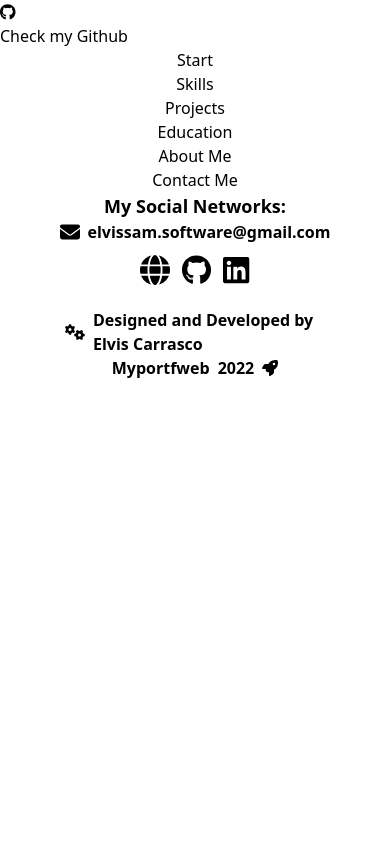
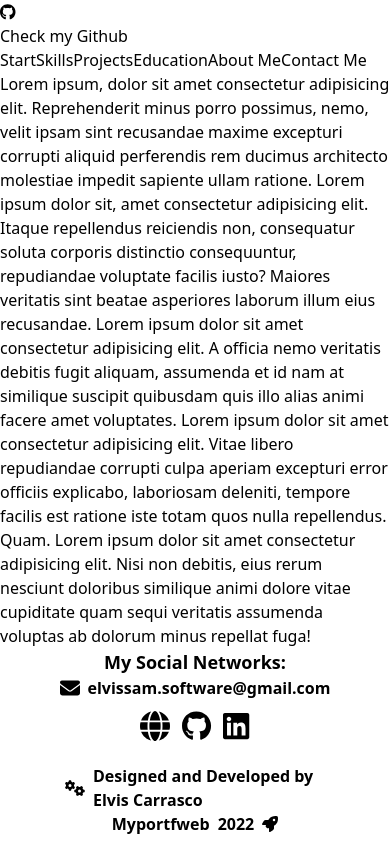
Before and after one commit to Elvissamir/Myportfwebwr, a React (Create React App) app: page / in a window 390 px wide. Built offline with nearby package versions, Linux system fonts and the light colour scheme.

Commit message:
Add Home and MobileMenu components

```diff
--- a/src/App.tsx
+++ b/src/App.tsx
@@ -1,15 +1,12 @@
-import Nav from './components/layout/Nav'
 import Footer from './components/layout/Footer'
-import Routes from './components/Routes';
+// import Routes from './components/Routes';
+import Home from './views/Home';
 
 function App() {
   return (
     <div className="App">
-      <div className='app-nav'>
-        <Nav />
-      </div>
       <div className='app-content'>
-        <Routes />
+        <Home />
       </div>
       <div className='app-footer'>
         <Footer />
--- /dev/null
+++ b/src/components/MobileMenu.tsx
@@ -0,0 +1,7 @@
+const MobileMenu = () => {
+    return (
+        <div>Movile menu</div>
+    );
+}
+
+export default MobileMenu;
--- a/src/components/layout/Nav.tsx
+++ b/src/components/layout/Nav.tsx
@@ -13,7 +13,7 @@ const Nav = () => {
                         <p className='nav-github-text'>Check my Github</p>
                     </a>
                 </div>
-                <div className='flex flex-col justify-center items-center'>
+                <div className='nav-links-wrapper'>
                     <NavLink sectionsInfo={sections} />
                 </div>
             </div>
--- a/src/styles/components/Nav.css
+++ b/src/styles/components/Nav.css
@@ -8,6 +8,10 @@
 
 .nav-github-link-container {
     @apply flex flex-col justify-center items-center
+}
+
+.nav-links-wrapper {
+    @apply flex flex-col justify-center items-center mt-3
 }
 
 .nav-github-link {
--- /dev/null
+++ b/src/views/Home.tsx
@@ -0,0 +1,16 @@
+import Nav from '../components/layout/Nav';
+
+const Home = () => {
+    return (
+        <div>
+            <Nav />
+            Lorem ipsum, dolor sit amet consectetur adipisicing elit. Reprehenderit minus porro possimus, nemo, velit ipsam sint recusandae maxime excepturi corrupti aliquid perferendis rem ducimus architecto molestiae impedit sapiente ullam ratione.
+            Lorem ipsum dolor sit, amet consectetur adipisicing elit. Itaque repellendus reiciendis non, consequatur soluta corporis distinctio consequuntur, repudiandae voluptate facilis iusto? Maiores veritatis sint beatae asperiores laborum illum eius recusandae.
+            Lorem ipsum dolor sit amet consectetur adipisicing elit. A officia nemo veritatis debitis fugit aliquam, assumenda et id nam at similique suscipit quibusdam quis illo alias animi facere amet voluptates.
+            Lorem ipsum dolor sit amet consectetur adipisicing elit. Vitae libero repudiandae corrupti culpa aperiam excepturi error officiis explicabo, laboriosam deleniti, tempore facilis est ratione iste totam quos nulla repellendus. Quam.
+            Lorem ipsum dolor sit amet consectetur adipisicing elit. Nisi non debitis, eius rerum nesciunt doloribus similique animi dolore vitae cupiditate quam sequi veritatis assumenda voluptas ab dolorum minus repellat fuga!
+        </div>
+    );
+}
+
+export default Home;
```
